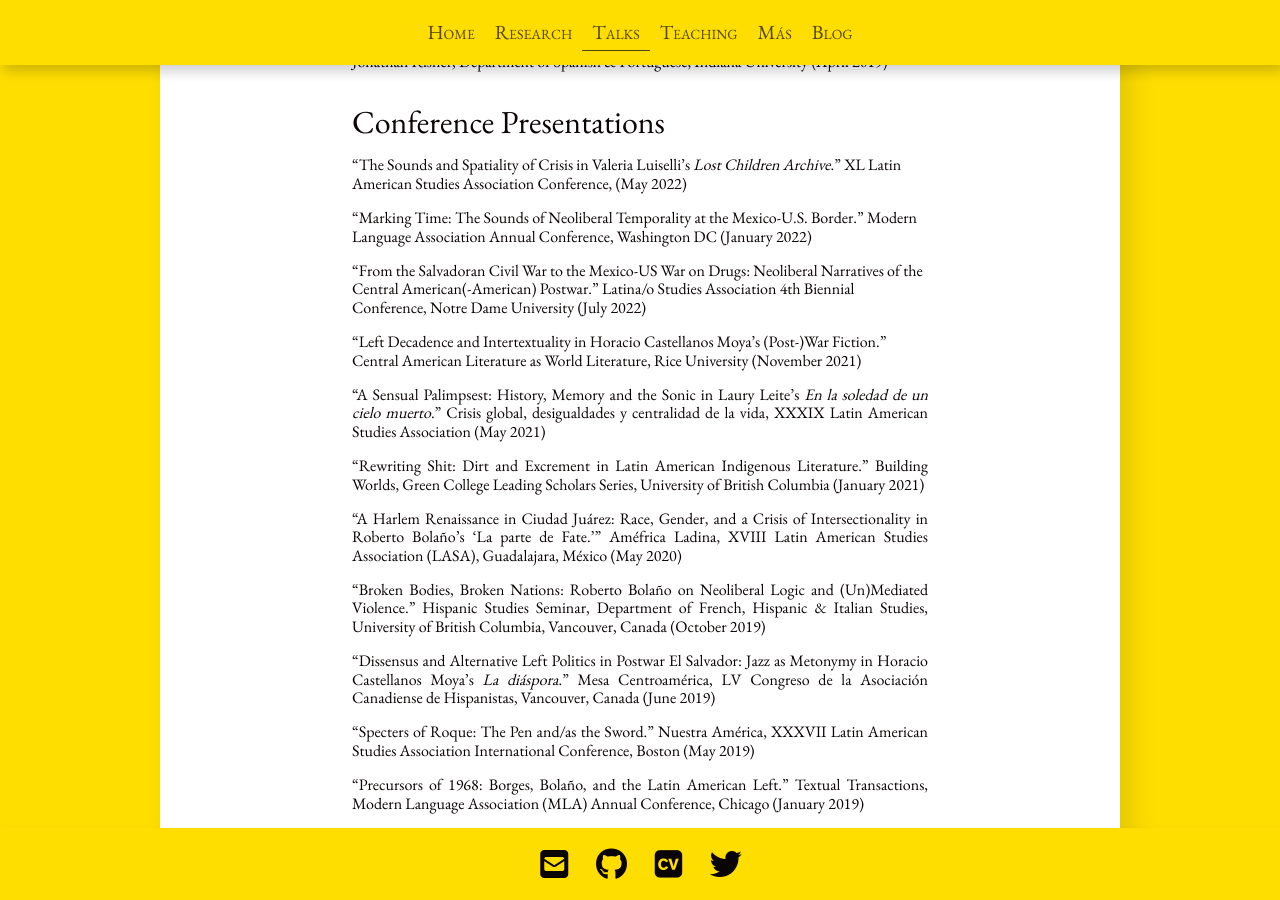
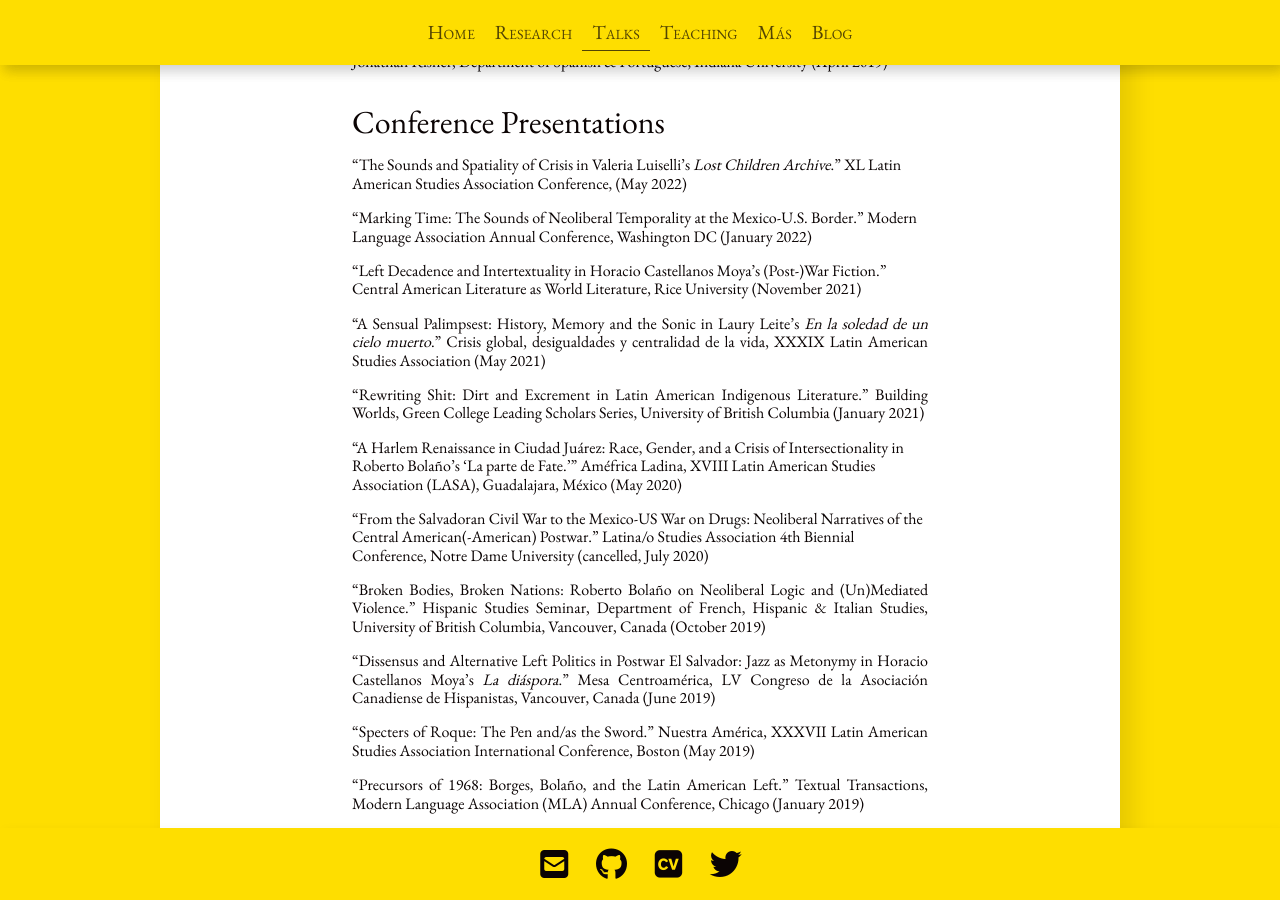
Before and after one commit to dajmcdon/tamara-site, a Jekyll site: the page built from talks.md, in a window 1280 px wide and 900 px high, scrolled down 768 px. Built offline with Jekyll 4.4.1, drawn with Linux system fonts in a browser that asks for light colours; nearby versions of some CDN libraries; some web fonts are replaced.

Commit message:
nix LSA 2022

```diff
--- a/talks.md
+++ b/talks.md
@@ -20,14 +20,13 @@ divider: sion2
 
 * “The Sounds and Spatiality of Crisis in Valeria Luiselli’s _Lost Children Archive_.” XL Latin American Studies Association Conference, (May 2022)
 * “Marking Time: The Sounds of Neoliberal Temporality at the Mexico-U.S. Border.” Modern Language Association Annual Conference, Washington DC (January 2022)
-* “From the Salvadoran Civil War to the Mexico-US War on Drugs: Neoliberal Narratives of the Central American(-American) Postwar.” Latina/o Studies Association 4th Biennial Conference, Notre Dame University (July 2022)
 * “Left Decadence and Intertextuality in Horacio Castellanos Moya’s (Post-)War Fiction.” Central American Literature as World Literature, Rice University (November 2021)
 * “A Sensual Palimpsest: History, Memory and the Sonic in Laury Leite’s _En la soledad de un cielo muerto_.” Crisis global, desigualdades y centralidad de la vida, XXXIX Latin American Studies Association (May 2021)
 
 * “Rewriting Shit: Dirt and Excrement in Latin American Indigenous Literature.” Building Worlds, Green College Leading Scholars Series, University of British Columbia (January 2021)
 
 * “A Harlem Renaissance in Ciudad Juárez: Race, Gender, and a Crisis of Intersectionality in Roberto Bolaño’s ‘La parte de Fate.’” Améfrica Ladina, XVIII Latin American Studies Association (LASA), Guadalajara, México (May 2020)
-
+* “From the Salvadoran Civil War to the Mexico-US War on Drugs: Neoliberal Narratives of the Central American(-American) Postwar.” Latina/o Studies Association 4th Biennial Conference, Notre Dame University (cancelled, July 2020)
 * “Broken Bodies, Broken Nations: Roberto Bolaño on Neoliberal Logic and (Un)Mediated Violence.” Hispanic Studies Seminar, Department of French, Hispanic & Italian Studies, University of British Columbia, Vancouver, Canada (October 2019)
 
 * “Dissensus and Alternative Left Politics in Postwar El Salvador: Jazz as Metonymy in Horacio Castellanos Moya’s _La diáspora_.” Mesa Centroamérica, LV Congreso de la Asociación Canadiense de Hispanistas, Vancouver, Canada (June 2019)
```
